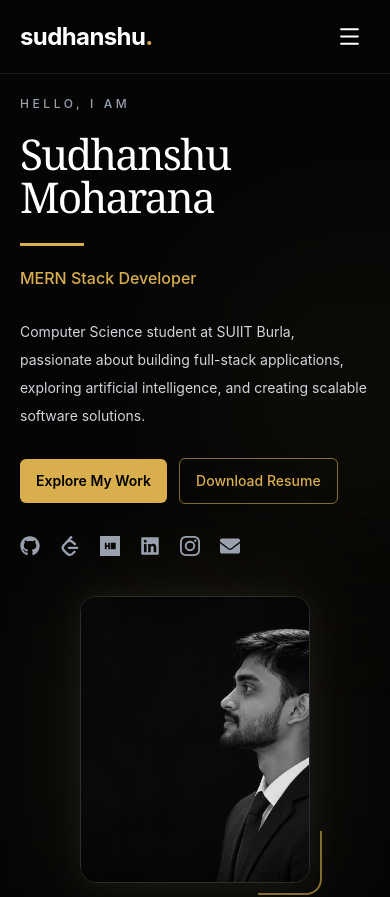
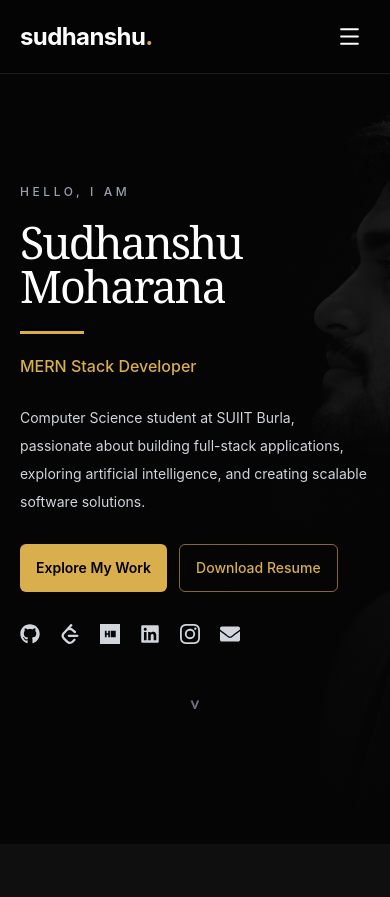
Before and after one commit to MoharanaSudhanshu/portfolio, a React (Vite) app: page / in a window 390 px wide. Shown: the top 897 px of the page. Built offline with nearby package versions, Linux system fonts and the light colour scheme.

Commit message:
Update Hero.jsx

```diff
--- a/src/components/Hero.jsx
+++ b/src/components/Hero.jsx
@@ -54,63 +54,106 @@ function Hero() {
     <section
       id="home"
       className="
-        relative min-h-screen overflow-hidden
+        relative isolate min-h-screen overflow-hidden
         bg-[#050505] text-white
         flex items-center
-        pt-24 pb-12
-        sm:pt-28
+        pt-28 pb-12
+        sm:pt-32
         lg:pt-24 lg:pb-16
       "
     >
-      {/* Subtle Gold Background Glow */}
+      {/* Mobile portrait background */}
+      <div
+        className="
+          pointer-events-none absolute inset-0 -z-10
+          lg:hidden
+        "
+        aria-hidden="true"
+      >
+        <img
+          src={profile}
+          alt=""
+          className="
+            absolute right-0 top-0
+            h-full w-[78%]
+            object-cover object-top
+            grayscale
+            opacity-[0.23]
+          "
+        />
+
+        {/* Fade the image into the black background */}
+        <div
+          className="
+            absolute inset-0
+            bg-gradient-to-r
+            from-[#050505] via-[#050505]/75
+            to-[#050505]/25
+          "
+        />
+
+        <div
+          className="
+            absolute inset-0
+            bg-gradient-to-t
+            from-[#050505]
+            via-transparent
+            to-[#050505]/30
+          "
+        />
+      </div>
+
+      {/* Desktop background glow */}
       <div
         className="
           pointer-events-none absolute
-          -right-32 top-1/4
-          h-80 w-80 rounded-full
-          bg-[#D9AE4D]/5 blur-[100px]
+          right-0 top-1/4 -z-10
+          hidden h-96 w-96
+          rounded-full bg-[#D9AE4D]/5
+          blur-[100px] lg:block
         "
       />
 
-      {/* Main Container */}
       <div
         className="
-          relative mx-auto w-full max-w-[1400px]
+          mx-auto w-full max-w-[1400px]
           px-5 sm:px-10 lg:px-16
         "
       >
         <div
           className="
-            grid items-center gap-10
+            grid items-center
             lg:grid-cols-2 lg:gap-16
           "
         >
           {/* LEFT CONTENT */}
           <motion.div
-            initial={{ opacity: 0, y: 25 }}
+            initial={{ opacity: 0, y: 20 }}
             animate={{ opacity: 1, y: 0 }}
             transition={{ duration: 0.8 }}
-            className="relative z-10 order-1"
+            className="
+              relative z-10
+              max-w-2xl
+            "
           >
-            {/* Introduction */}
             <p
               className="
                 mb-5
                 text-xs font-medium uppercase
-                tracking-[0.3em] text-gray-400
+                tracking-[0.3em]
+                text-gray-400
                 sm:text-sm sm:tracking-[0.4em]
               "
             >
               Hello, I am
             </p>
 
-            {/* Name */}
             <h1
               className="
                 font-serif font-medium
                 tracking-[-0.045em]
-                text-[clamp(2.65rem,9vw,4rem)]
-                leading-[1.02]
+                text-[clamp(2.8rem,10vw,4rem)]
+                leading-[0.98]
                 sm:text-7xl
                 lg:text-[clamp(4rem,5.5vw,6rem)]
               "
@@ -120,7 +163,7 @@ function Hero() {
               Moharana
             </h1>
 
-            {/* Gold Divider */}
+            {/* Gold divider */}
             <div
               className="
                 mt-6 mb-5
@@ -130,13 +173,13 @@ function Hero() {
               "
             />
 
-            {/* Typing Animation */}
+            {/* Animated designation */}
             <div
               className="
-                min-h-[32px]
+                min-h-[30px]
                 text-base font-medium
                 text-[#D9AE4D]
-                sm:min-h-[38px] sm:text-xl
+                sm:min-h-[36px] sm:text-xl
               "
             >
               <TypeAnimation
@@ -156,7 +199,7 @@ function Hero() {
               />
             </div>
 
-            {/* Description */}
+            {/* Introduction */}
             <p
               className="
                 mt-5 max-w-xl
@@ -173,7 +216,7 @@ function Hero() {
               software solutions.
             </p>
 
-            {/* Action Buttons */}
+            {/* Buttons */}
             <div
               className="
                 mt-7 flex flex-wrap
@@ -187,17 +230,16 @@ function Hero() {
                 duration={500}
                 offset={-80}
                 className="
-                  inline-flex cursor-pointer
-                  items-center justify-center
-                  rounded-md
+                  inline-flex min-h-12
+                  cursor-pointer items-center
+                  justify-center rounded-md
                   bg-[#D9AE4D]
                   px-4 py-3
                   text-sm font-semibold
                   text-black
-                  transition-colors duration-300
+                  transition-colors
                   hover:bg-[#E8C46C]
-                  sm:px-6 sm:py-3.5
-                  sm:text-base
+                  sm:px-6 sm:text-base
                 "
               >
                 Explore My Work
@@ -207,30 +249,29 @@ function Hero() {
                 href={`${import.meta.env.BASE_URL}resume.pdf`}
                 download
                 className="
-                  inline-flex items-center
-                  justify-center
+                  inline-flex min-h-12
+                  items-center justify-center
                   rounded-md
                   border border-[#D9AE4D]/60
                   px-4 py-3
                   text-sm font-medium
                   text-[#D9AE4D]
-                  transition-colors duration-300
+                  transition-colors
                   hover:bg-[#D9AE4D]
                   hover:text-black
-                  sm:px-6 sm:py-3.5
-                  sm:text-base
+                  sm:px-6 sm:text-base
                 "
               >
                 Download Resume
               </a>
             </div>
 
-            {/* Social Links */}
+            {/* Social links */}
             <div
               className="
                 mt-8 flex flex-wrap
                 items-center gap-5
-                text-xl text-gray-400
+                text-xl text-gray-300
                 sm:gap-6 sm:text-2xl
               "
             >
@@ -250,8 +291,7 @@ function Hero() {
                       : "noopener noreferrer"
                   }
                   className="
-                    transition-all duration-300
-                    hover:-translate-y-1
+                    transition-colors duration-300
                     hover:text-[#D9AE4D]
                   "
                 >
@@ -261,51 +301,33 @@ function Hero() {
             </div>
           </motion.div>
 
-          {/* RIGHT PORTRAIT */}
+          {/* DESKTOP PORTRAIT ONLY */}
           <motion.div
-            initial={{ opacity: 0, x: 35 }}
+            initial={{ opacity: 0, x: 30 }}
             animate={{ opacity: 1, x: 0 }}
             transition={{ duration: 1 }}
             className="
-              relative order-2
-              mx-auto w-full max-w-[230px]
-              sm:max-w-[280px]
-              lg:max-w-[390px]
+              relative mx-auto
+              hidden w-full max-w-[390px]
+              lg:block
             "
           >
-            {/* Soft Gold Glow */}
-            <div
-              className="
-                absolute inset-0
-                rounded-2xl
-                bg-[#D9AE4D]/10
-                blur-3xl
-              "
-            />
-
-            {/* Portrait */}
             <img
               src={profile}
               alt="Sudhanshu Moharana"
               className="
                 relative z-10
                 aspect-[4/5] w-full
-                rounded-2xl
-                border border-[#D9AE4D]/20
                 object-cover object-top
                 grayscale
-                shadow-[0_0_30px_rgba(217,174,77,0.08)]
-                transition-transform duration-500
-                hover:scale-[1.02]
               "
             />
 
-            {/* Decorative Gold Line */}
+            {/* Subtle accent */}
             <div
               className="
                 absolute -bottom-3 -right-3
                 h-16 w-16
-                rounded-br-2xl
                 border-b-2 border-r-2
                 border-[#D9AE4D]/60
               "
@@ -313,7 +335,7 @@ function Hero() {
           </motion.div>
         </div>
 
-        {/* Scroll Indicator */}
+        {/* Scroll indicator */}
         <Link
           to="about"
           smooth={true}
@@ -321,13 +343,12 @@ function Hero() {
           offset={-80}
           aria-label="Scroll to About section"
           className="
-            absolute bottom-0 left-1/2
-            hidden -translate-x-1/2
-            cursor-pointer
+            mt-12 block
+            cursor-pointer text-center
             text-2xl text-gray-500
             transition-colors
             hover:text-[#D9AE4D]
-            sm:block
+            lg:hidden
           "
         >
           ˅
```
